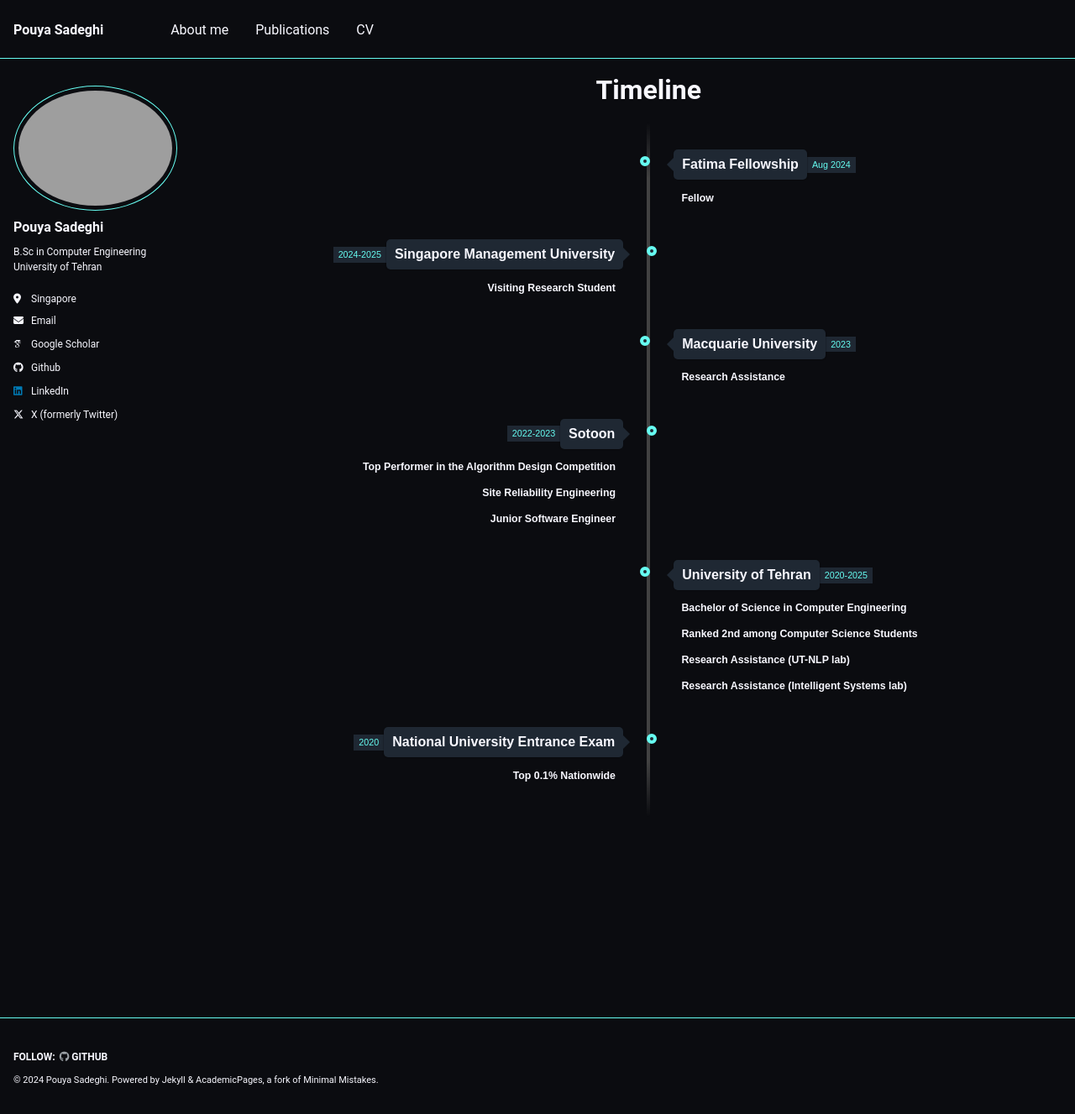
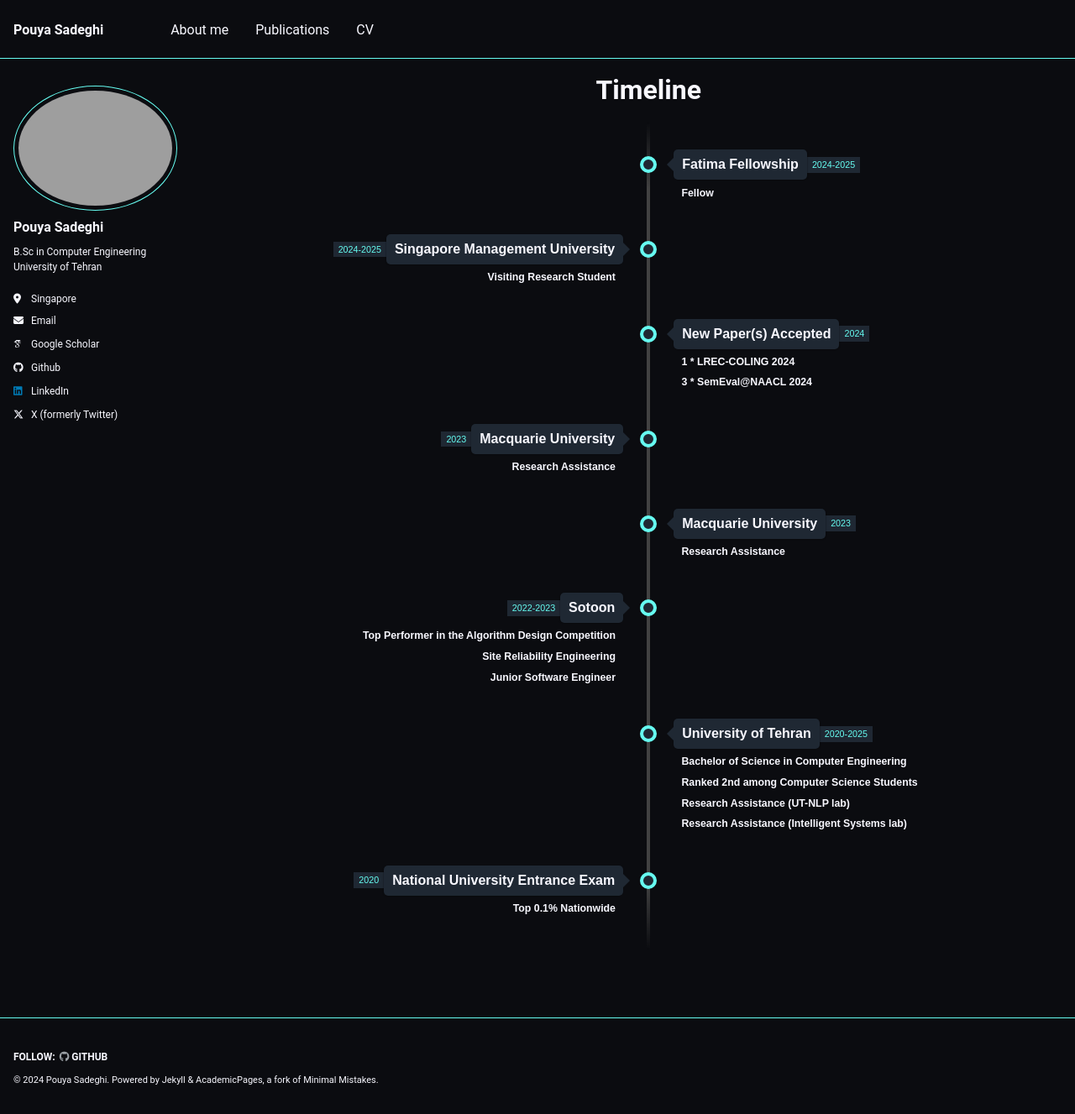
Before and after one commit to Ipouyall/Ipouyall.github.io, a Jekyll site: the page built from _pages/timeline.html, in a window 1280 px wide and 1327 px high. Shown: the whole window at 84% size. Built offline with Jekyll 4.4.1, drawn with Linux system fonts in a browser that asks for light colours; some web fonts are replaced.

Commit message:
Update css

```diff
--- a/_pages/timeline.html
+++ b/_pages/timeline.html
@@ -13,6 +13,12 @@ author_profile: true
   <title>Timeline</title>
   <style>
     /* General Page Styling */
+    *,
+    ::before,
+    ::after {
+      box-sizing: border-box;
+    }
+
     body {
       background-color: #0b0c10;
       color: #f8f8ff;
@@ -63,10 +69,6 @@ author_profile: true
 
     .timeline li {
       padding: 1em 0;
-    }
-
-    .timeline li.clicked .detail {
-      display: block;
     }
 
     .timeline li:after {
@@ -124,14 +126,12 @@ author_profile: true
       right: -40px;
       content: ' ';
       display: block;
-      width: 12px;
-      height: 12px;
+      width: 20px;
+      height: 20px;
       margin-top: -10px;
       background: #1f2833;
-      /* Dark background circle */
       border-radius: 10px;
       border: 4px solid #66fcf1;
-      /* Teal accent border */
     }
 
     .direction-r .flag:before {
@@ -190,7 +190,7 @@ author_profile: true
     }
 
     .desc {
-      margin: 1em 0.75em 0 0;
+      margin: 0.5em 0.75em 0 0;
       font-size: 0.77em;
       line-height: 1.5em;
       font-weight: bold;
@@ -199,19 +199,26 @@ author_profile: true
     }
 
     .direction-r .desc {
-      margin: 1em 0 0 0.75em;
+      margin: 0.5em 0 0 0.75em;
     }
 
     .detail {
-      margin: 1em 0.75em 0 0;
+      margin: 0em 0.75em 0 0;
       font-size: 0.7em;
       line-height: 1.3em;
       color: #d2dde3;
-      display: none;
+      height: 0;
+      overflow: hidden;
+      transition: height 0.5s ease-out;
     }
 
     .direction-r .detail {
-      margin: 1em 0 0 0.75em;
+      margin: 0em 0 0 0.75em;
+    }
+
+    .timeline li.clicked .detail {
+      height: auto;
+      overflow: visible;
     }
 
     .hover-text {
@@ -295,17 +302,11 @@ author_profile: true
 
       .direction-l .flag:before,
       .direction-r .flag:before {
-        position: absolute;
         top: -30px;
         left: 50%;
-        content: ' ';
-        display: block;
-        width: 12px;
-        height: 12px;
-        margin-left: -9px;
-        background: #1f2833;
-        border-radius: 10px;
-        border: 4px solid #66fcf1;
+        width: 16px;
+        height: 16px;
+        margin-left: -8px;
       }
 
       .direction-l .flag:after,
@@ -324,7 +325,21 @@ author_profile: true
       }
 
       .desc {
-        box-shadow: 0 0 1px rgba(0, 0, 0, 0.20);
+        margin: 0.5em 0 0 0;
+        text-shadow: 0px 0px 2px rgba(0, 0, 0, 0.90), 0px 0px 5px rgba(0, 0, 0, 0.80);
+      }
+
+      .direction-r .desc {
+        margin: 0.5em 0 0 0;
+      }
+
+      .detail {
+        margin: 0;
+        text-shadow: 0px 0px 2px rgba(0, 0, 0, 0.90), 0px 0px 5px rgba(0, 0, 0, 0.80);
+      }
+
+      .direction-r .detail {
+        margin: 0;
       }
     }
   </style>
@@ -344,7 +359,7 @@ author_profile: true
           <div class="flag-wrapper">
             <span class="flag">Fatima Fellowship</span>
             <span class="hover-text">Click for more</span>
-            <span class="time-wrapper"><span class="time">Aug 2024</span></span>
+            <span class="time-wrapper"><span class="time">2024-2025</span></span>
           </div>
           <div class="desc">Fellow</div>
           <div class="detail">Working on Multilingual Multicultural Red Teaming of LLMs.</div>
@@ -359,8 +374,42 @@ author_profile: true
             <span class="time-wrapper"><span class="time">2024-2025</span></span>
           </div>
           <div class="desc">Visiting Research Student</div>
-          <div class="detail">[Aug 2024 - Present] Working on Formal Methods for Safe and Trustworthy Probabilistic Systems under the
+          <div class="detail">[Aug 2024 - Present] Working on Formal Methods for Safe and Trustworthy Probabilistic
+            Systems under the
             supervision of <a href="https://djordjezikelic.github.io" target="_blank">Prof. Djordje Zikelic</a>.</div>
+        </div>
+      </li>
+
+      <li>
+        <div class="direction-r">
+          <div class="flag-wrapper">
+            <span class="flag">New Paper(s) Accepted</span>
+            <span class="hover-text">Click for more</span>
+            <span class="time-wrapper"><span class="time">2024</span></span>
+          </div>
+          <div class="desc">1 * LREC-COLING 2024</div>
+          <div class="detail">Paper titled "Benchmarking Large Language Models for Persian: A Preliminary Study Focusing
+            on ChatGPT" is accepted at LREC-COLING 2024!</div>
+          <div class="desc">3 * SemEval@NAACL 2024</div>
+          <div class="detail">
+            (1) uTeBC-NLP at SemEval-2024 Task 9: Can LLMs be Lateral Thinkers?<br>
+            (2) SLPL SHROOM at SemEval2024 Task 06: A comprehensive study on models ability to detect hallucination<br>
+            (3) Sharif-MGTD at SemEval-2024 Task 8: A Transformer-Based Approach to Detect Machine Generated Text
+          </div>
+        </div>
+      </li>
+
+      <li>
+        <div class="direction-l">
+          <div class="flag-wrapper">
+            <span class="flag">Macquarie University</span>
+            <span class="hover-text">Click for more</span>
+            <span class="time-wrapper"><span class="time">2023</span></span>
+          </div>
+          <div class="desc">Research Assistance</div>
+          <div class="detail">[Apr 2023 - Oct 2023] At the DataScience lab, under the supervision of <a
+              href="https://researchers.mq.edu.au/en/persons/amin-beheshti" target="_blank">Prof. Amin Beheshti</a>.
+          </div>
         </div>
       </li>
 
@@ -386,11 +435,14 @@ author_profile: true
             <span class="time-wrapper"><span class="time">2022-2023</span></span>
           </div>
           <div class="desc">Top Performer in the Algorithm Design Competition</div>
-          <div class="detail">[Apr 2022] Ranked among the top participants in an algorithm design competition, organized as part of the entry process for Sotoon, leading to my selection as one of the top performers.</div>
+          <div class="detail">[Apr 2022] Ranked among the top participants in an algorithm design competition, organized
+            as part of the entry process for Sotoon, leading to my selection as one of the top performers.</div>
           <div class="desc">Site Reliability Engineering</div>
-          <div class="detail">[Jul 2022 - Sep 2022] Site Reliability Engineering Intern at Cloud Computing department.</div>
+          <div class="detail">[Jul 2022 - Sep 2022] Site Reliability Engineering Intern at Cloud Computing department.
+          </div>
           <div class="desc">Junior Software Engineer</div>
-          <div class="detail">[Sep 2022 - Mar 2023] Junior Software Engineer at Artificial Intelligence department.</div>
+          <div class="detail">[Sep 2022 - Mar 2023] Junior Software Engineer at Artificial Intelligence department.
+          </div>
         </div>
       </li>
 
@@ -404,7 +456,8 @@ author_profile: true
           <div class="desc">Bachelor of Science in Computer Engineering</div>
           <div class="detail">[2020-2025] Started undergraduate studies in Computer Engineering.</div>
           <div class="desc">Ranked 2nd among Computer Science Students</div>
-          <div class="detail">[second year] Ranked 2nd among 110 Computer Engineering students of EECE Department with GPA 19.45.</div>
+          <div class="detail">[second year] Ranked 2nd among 110 Computer Engineering students of EECE Department with
+            GPA 19.45.</div>
           <div class="desc">Research Assistance (UT-NLP lab)</div>
           <div class="detail">[Apr 2023 - Present] Under the supervision of <a href="https://yyaghoobzadeh.github.io"
               target="_blank">Prof. Yadollah Yaghoobzadeh</a>.</div>
@@ -423,7 +476,8 @@ author_profile: true
             <span class="time-wrapper"><span class="time">2020</span></span>
           </div>
           <div class="desc">Top 0.1% Nationwide</div>
-      <div class="detail">Ranked in the top 0.1% of participants in the Iranian National University Entrance Exam, among over one million participants.</div>
+          <div class="detail">Ranked in the top 0.1% of participants in the Iranian National University Entrance Exam,
+            among over one million participants.</div>
         </div>
       </li>
 
@@ -433,7 +487,30 @@ author_profile: true
   <script>
     document.querySelectorAll('.timeline li').forEach(function (item) {
       item.addEventListener('click', function () {
-        this.classList.toggle('clicked');
+        const details = this.querySelectorAll('.detail');
+
+        if (this.classList.contains('clicked')) {
+          [...details].reverse().forEach((detail, index) => {
+            setTimeout(() => {
+              detail.style.height = '0';
+              detail.style.overflow = 'hidden';
+            }, index * 200);
+          });
+          this.classList.remove('clicked');
+        } else {
+          details.forEach((detail, index) => {
+            detail.style.height = 'auto';
+            const detailHeight = detail.scrollHeight + 'px';
+
+            detail.style.height = '0';
+            detail.style.overflow = 'hidden';
+
+            setTimeout(() => {
+              detail.style.height = detailHeight;
+            }, index * 250);
+          });
+          this.classList.add('clicked');
+        }
       });
     });
   </script>
```
Lines whose indentation alone changed are shown as unchanged.
